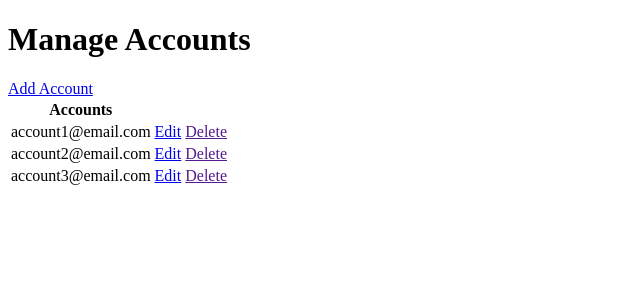
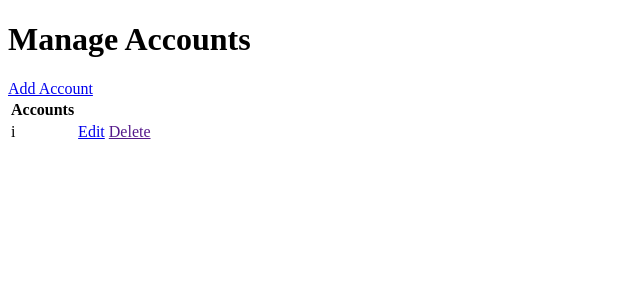
Before and after one commit to st8991/Ta_App_Vikings_Creed, a Django app: template templates/accountManagement.html in a window 1280 px wide. Shown: the top 300 px of the page, without its empty margins (0-640 px from the left). Run offline with Django 4.2, Linux system fonts and the light colour scheme; the template is opened without the code that fills it: most values are stand-ins (such as "Sample title", 1, 10 or a date in 2020).

Commit message:
Made the manageAccount Page dynamic

```diff
--- a/templates/accountManagement.html
+++ b/templates/accountManagement.html
@@ -15,21 +15,13 @@
         <th></th>
         <th></th>
       </tr>
-      <tr>
-        <td>account1@email.com</td>
-        <td><a href = "addAccountPage.html">Edit</a></td>
-        <td><a href = "">Delete</a></td>
-      </tr>
-      <tr>
-        <td>account2@email.com</td>
-        <td><a href = "addAccountPage.html">Edit</a></td>
-        <td><a href = "">Delete</a></td>
-      </tr>
-      <tr>
-        <td>account3@email.com</td>
-        <td><a href = "addAccountPage.html">Edit</a></td>
-        <td><a href = "">Delete</a></td>
-      </tr>
+        {% for i in emails %}
+            <tr>
+                <td>i</td>
+                <td><a href = "addAccountPage.html">Edit</a></td>
+                <td><a href = "">Delete</a></td>
+            </tr>
+        {% endfor %}
     </table>
 
 </body>
```
